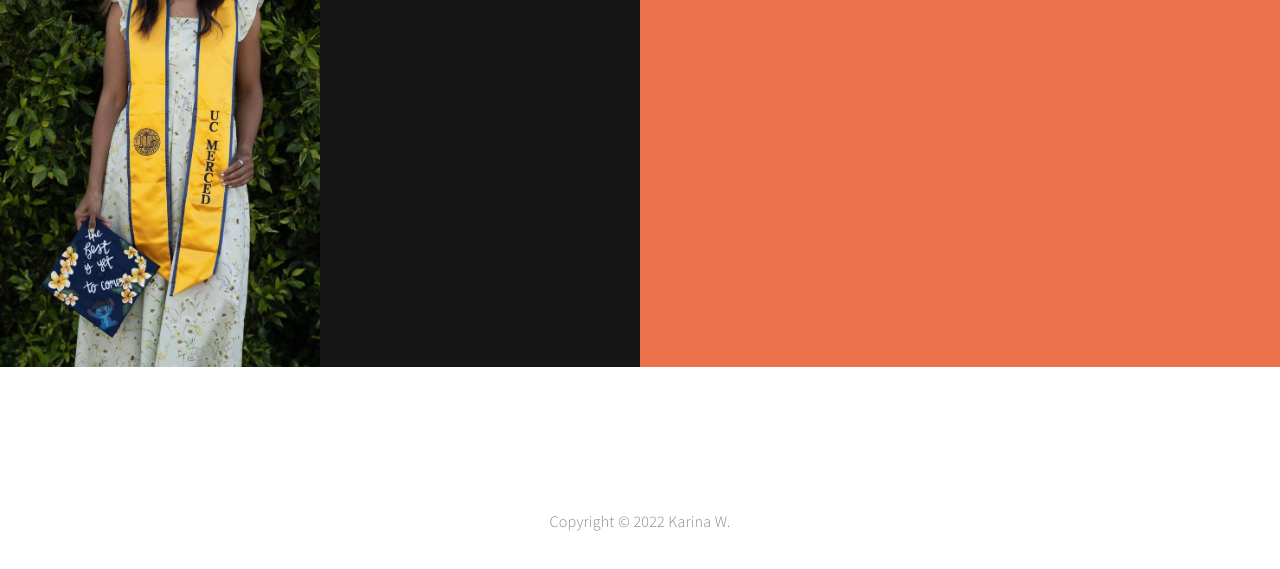
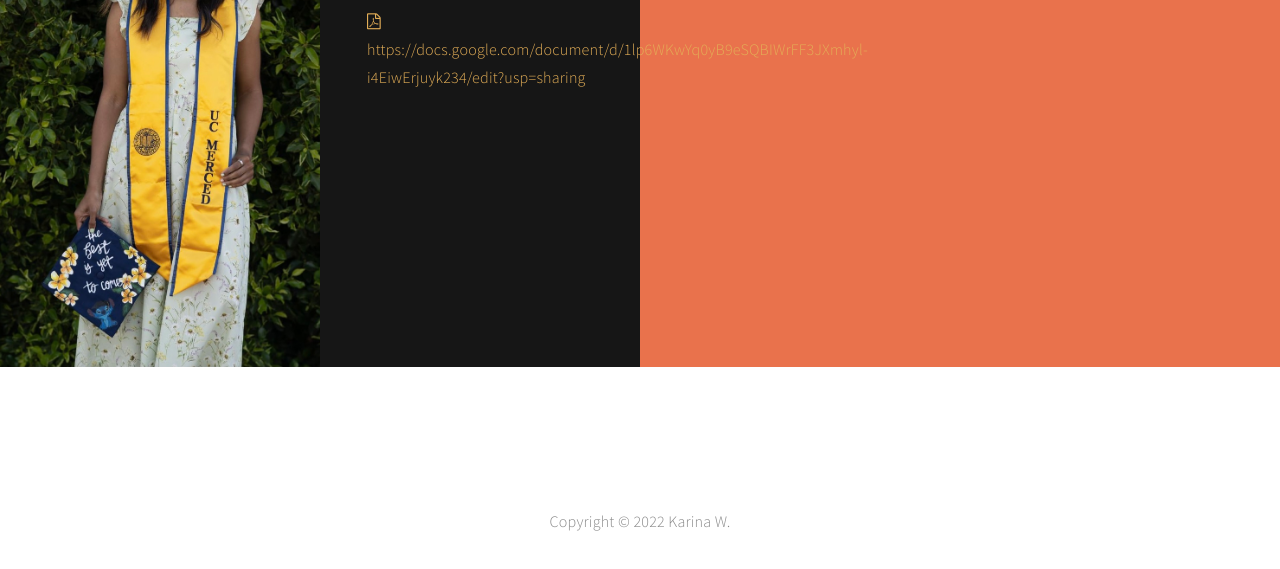
Before and after one commit to williamskarina/kwportfolio, a plain HTML site: page index.html in a window 1280 px wide. Shown: the part 2154-2723 px from the top of the page. Drawn offline with Linux system fonts and the light colour scheme.

Commit message:
fixing resume link

```diff
--- a/index.html
+++ b/index.html
@@ -343,15 +343,17 @@ http://www.templatemo.com/tm-498-stimulus
                               <!-- <h3 class="color-white">Contact.</h3>
                               <p><i class="fa fa-phone"></i> 01-0110-0220</p> -->
                                <p><i class="fa fa-envelope-o"></i> <a href="mailto:karina.mich@yahoo.com">karina.mich@yahoo.com</a></p>
-                               <p><i class="fa fa-linkedin"></i> <a href="linkedin:">https://www.linkedin.com/in/karina-williams-ab4493187/</li>
+                               <p><i class="fa fa-linkedin"></i> <a href="">https://www.linkedin.com/in/karina-williams-ab4493187/</li>
+                               <p><i class="fa fa-file-pdf-o"></i> <a href="resume">https://docs.google.com/document/d/1lp6WKwYq0yB9eSQBIWrFF3JXmhyl-i4EiwErjuyk234/edit?usp=sharing</li>
                          </div>
-
                     </div>
                </div>
 
           </div>
      </div>
 </section>
+
+<!-- Resume Section -->
 
 
 <!-- Footer Section -->
```
Also changed, not shown: 1 other file.
